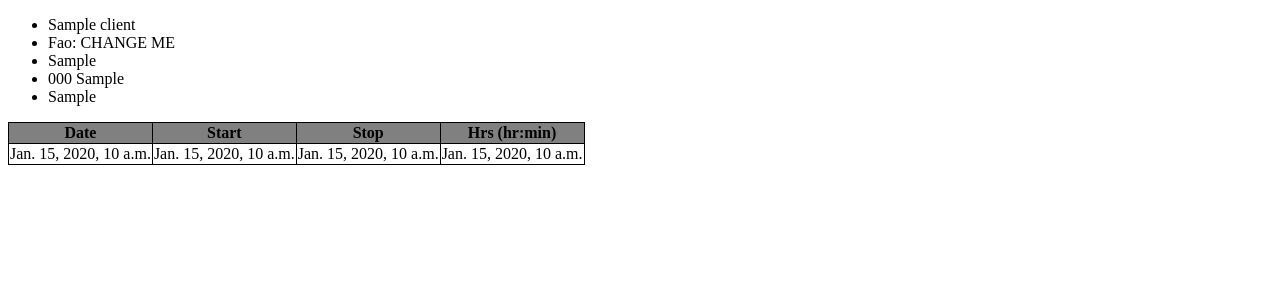
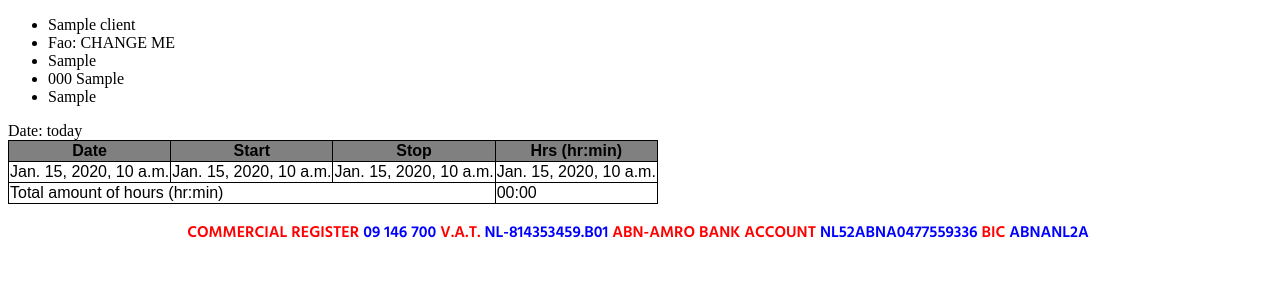
Before and after one commit to shtlrs/DRSCM-BACKEND, a Django app: template backend/drscm/templates/invoice/base.html in a window 1280 px wide. Shown: the top 300 px of the page. Run offline with Django 4.2, Linux system fonts and the light colour scheme; tables that the repository leaves empty hold one stand-in row (values such as "Sample post"); the template is opened without the code that fills it: values that come from a table or form of the project are taken from there, most other values are stand-ins (such as "Sample title", 1, 10 or a date in 2020); data that the repository does not hold is empty.

Commit message:
add invoice report endpoint

```diff
--- a/backend/drscm/proxies/invoice.py
+++ b/backend/drscm/proxies/invoice.py
@@ -2,6 +2,7 @@ from django.db.models import QuerySet
 
 from drscm.models import Invoice
 from drscm.interfaces.billable import Billable
+from utils.date import seconds_to_hours_and_minutes
 from .work_sessions import WorkSessionProxy
 from .travel import HourlyTravelProxy, FixedTravelProxy
 
@@ -20,6 +21,12 @@ class InvoiceProxy(Invoice, Billable):
         self.fixed_travels_proxy = FixedTravelProxy.objects.filter(invoice=self).all()
         self.hourly_travels_proxy = HourlyTravelProxy.objects.filter(invoice=self).all()
         self.work_sessions_proxy = WorkSessionProxy.objects.filter(invoice=self).all()
+
+
+    def get_work_sessions_total_duration(self):
+        total_seconds = sum([work_session.session_duration.seconds for work_session in self.work_sessions_proxy])
+        hours, minutes = seconds_to_hours_and_minutes(total_seconds)
+        return f"{hours:02}:{minutes:02}"
 
     def get_work_sessions_total(self):
         work_sessions_total = sum(
--- a/backend/drscm/static/css/style.css
+++ b/backend/drscm/static/css/style.css
@@ -1,8 +1,22 @@
+@import url('https://fonts.googleapis.com/css2?family=Hind:wght@600&display=swap');
+
 table, th, td {
   border: 1px solid black;
   border-collapse: collapse;
+  font-family: Arial, serif;
 }
 
 thead {
     background-color: grey;
+    font-family: Arial, serif;
 }
+
+.red {
+    color: red;
+    font-family: Hind, serif;
+}
+
+.blue {
+    color: blue;
+    font-family: Hind, sans-serif;
+}
--- a/backend/drscm/templates/invoice/base.html
+++ b/backend/drscm/templates/invoice/base.html
@@ -15,6 +15,9 @@
             <li> {{ invoice.client.country }}</li>
         </ul>
         {% endblock %}
+    </div>
+    <div id="invoice_date" style="">
+        Date: today
     </div>
 
     <div id="work_sessions">
@@ -36,8 +39,16 @@
                   <td>{{ work_session.get_session_duration_date_string }}</td>
                 </tr>
                 {% endfor %}
+                <tr>
+                    <td colspan="3">Total amount of hours (hr:min)</td>
+                    <td>{{ invoice.get_work_sessions_total_duration }}</td>
+                </tr>
             </tbody>
         </table>
     </div>
 </body>
 </html>
+
+<footer style="display: flex; justify-content: center">
+    <p class="red">COMMERCIAL REGISTER&nbsp</p><p class="blue">09 146 700&nbsp</p><p class="red"> V.A.T.&nbsp</p><p class="blue">NL-814353459.B01&nbsp</p><p class="red">ABN-AMRO BANK ACCOUNT&nbsp</p><p class="blue">NL52ABNA0477559336&nbsp</p><p class="red">BIC&nbsp</p><p class="blue">ABNANL2A&nbsp</p>
+</footer>
```
Also changed, not shown: backend/drscm/views/invoices.py (+10 -4 lines).
